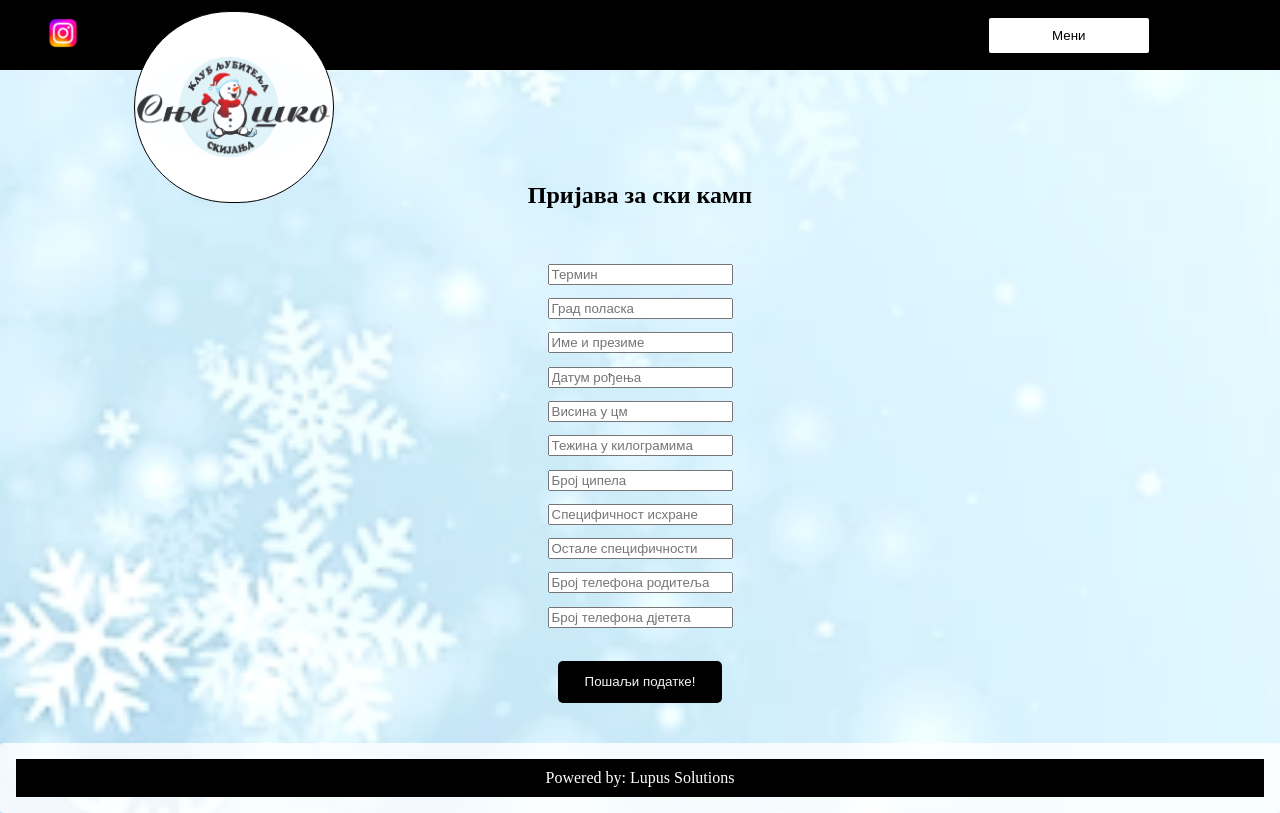
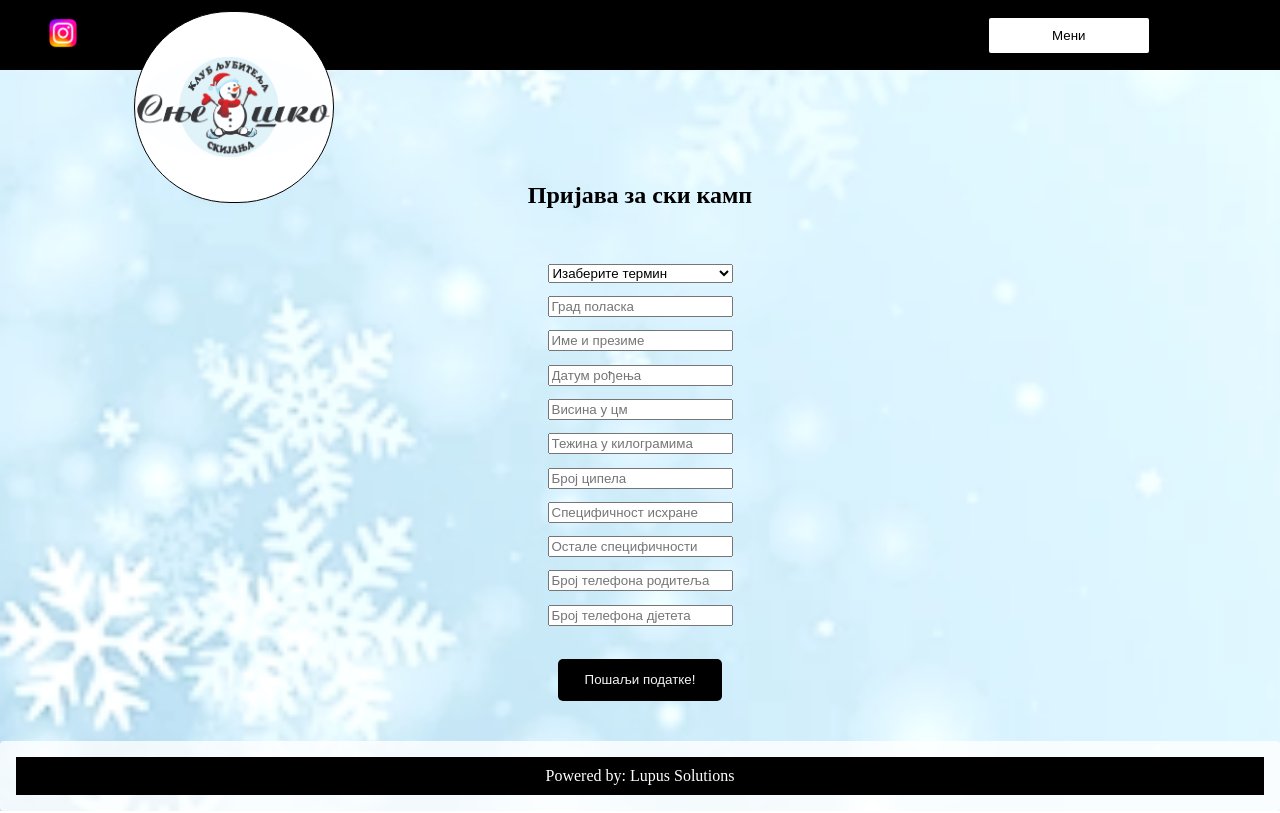
Before and after one commit to Lupus93v/skikamp, a React (Create React App) app: page /applyform in a window 1280 px wide. Built offline with nearby package versions, Linux system fonts and the light colour scheme; a web font is replaced by a local one.

Commit message:
departures fix

```diff
--- a/src/Pages/ApplyForm.js
+++ b/src/Pages/ApplyForm.js
@@ -44,15 +44,18 @@ export default function ApplyForm() {
     <div className="apply-form">
       <h2>Пријава за ски камп</h2>
       <form onSubmit={handleSubmit}>
-      <input
-          type="text"
+        <select
           name="departure"
-          placeholder="Термин"
           value={formData.departure}
           onChange={handleChange}
           required
-        />
-      <input
+        >
+          <option value="">Изаберите термин</option>
+          <option value="Term1">3. јануар - 5. јануар</option>
+          <option value="Term2">11. јануар - 13. јануар</option>
+          <option value="Term3">14. јануар - 16.јануар</option>
+        </select>
+        <input
           type="text"
           name="city"
           placeholder="Град поласка"
@@ -84,7 +87,7 @@ export default function ApplyForm() {
           onChange={handleChange}
           required
         />
-       <input
+        <input
           type="number"
           name="weight"
           placeholder="Тежина у килограмима"
--- a/src/index.css
+++ b/src/index.css
@@ -535,6 +535,10 @@ input {
   margin: 0.5em
 }
 
+select {
+  margin: 0.5em
+}
+
 .apply-form button {
   background-color: black;
   color: whitesmoke;
```
